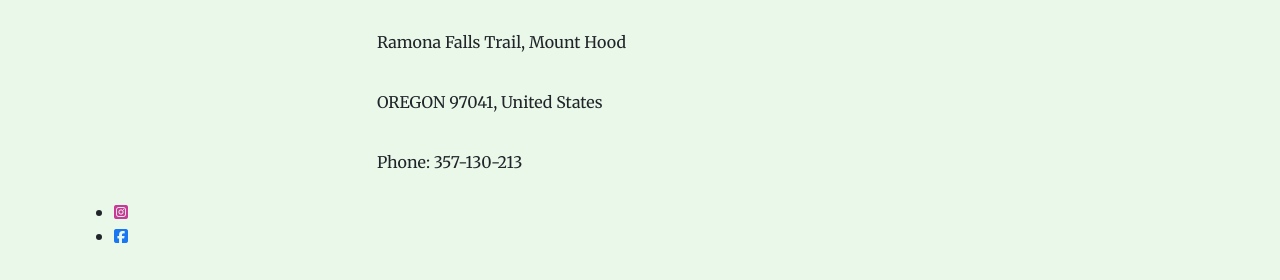
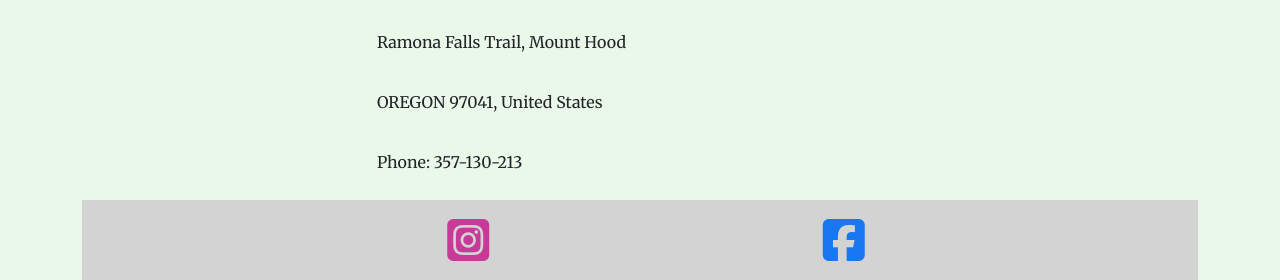
Before and after one commit to runabrandes/pp4-spa, a Django app: page / in a window 1280 px wide. Shown: the part 1993-2273 px from the top of the page. Before the commit the page ends 2236 px from the top, so only its background shows below. Run offline with Django 4.2, Linux system fonts and the light colour scheme; some libraries are stand-ins or nearby versions; some web fonts are replaced.

Commit message:
Added CSS for page footer

```diff
--- a/static/css/style.css
+++ b/static/css/style.css
@@ -88,3 +88,26 @@ label {
     height: 100%;
     width: 100%;
 }
+
+
+/*Footer*/
+
+.footer {
+    margin-top: auto;
+}
+
+#socials {
+    display: flex;
+    flex-direction: row;
+    justify-content: space-evenly;
+    list-style-type: none;
+    align-items: center;
+    background-color: lightgrey;
+    height: 10vh;
+    width: 100%;
+    margin-bottom: 0px;
+}
+
+#socials i {
+    font-size: 300%;
+}
```
